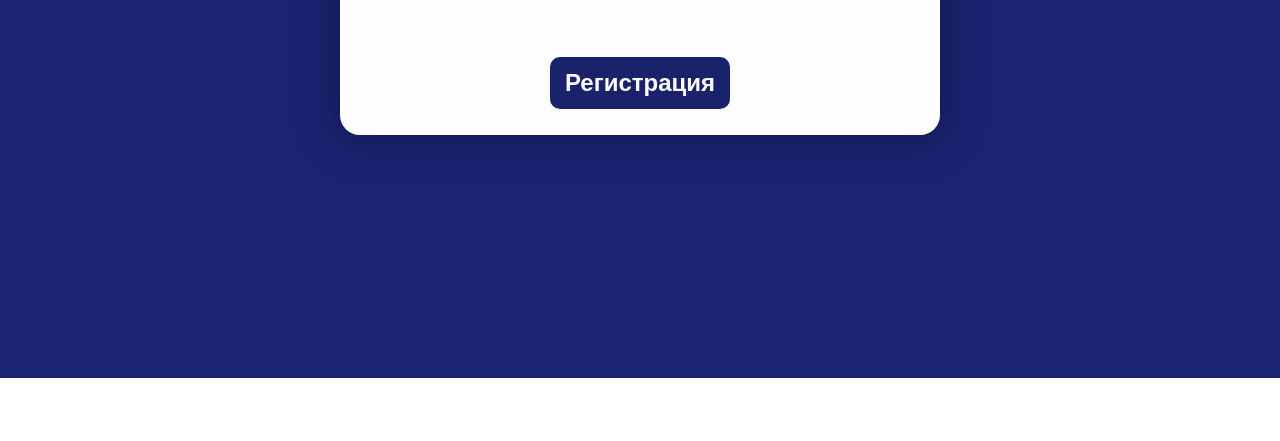
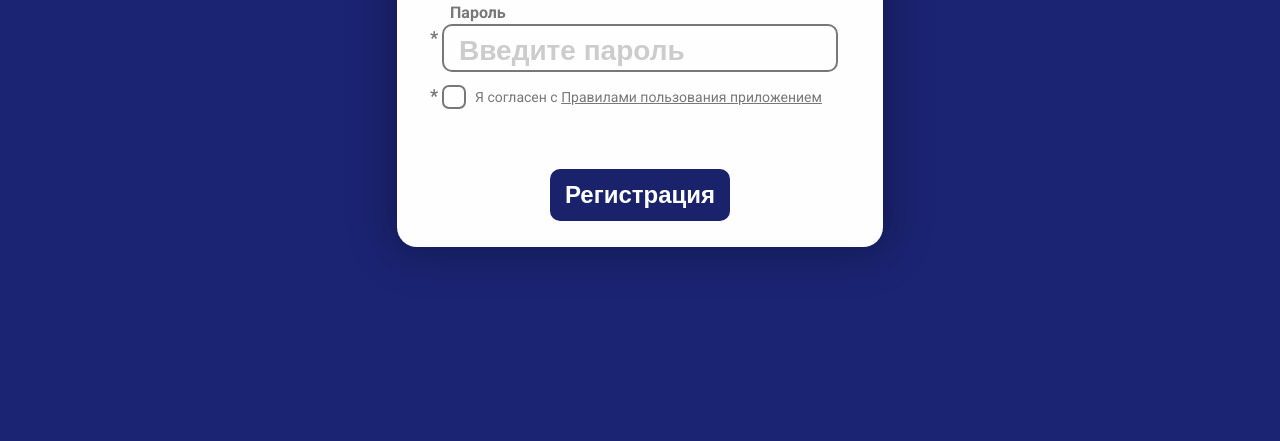
Before and after one commit to julia-popova-s/module-js, a plain HTML site: page index.html in a window 1280 px wide. Shown: the part 359-800 px from the top of the page. Drawn offline with Linux system fonts and the light colour scheme.

Commit message:
updated readme

```diff
--- a/scss/modules/_login.scss
+++ b/scss/modules/_login.scss
@@ -1,8 +1,12 @@
 .registration,
 .login {
+  display: flex;
+  align-items: center;
+  justify-content: center;
+
   background-color: $color-back;
-  padding-bottom: 243px;
-  padding-top: 82px;
+
+  height: 100vh;
 
   @media screen and (max-width:768px) {
     padding-top: 20px;
@@ -16,7 +20,6 @@
   border-radius: 20px;
   max-width: 600px;
   height: 412px;
-  margin: 0 auto;
   padding: 27px 45px 26px 45px;
   display: flex;
   flex-direction: column;
@@ -136,6 +139,7 @@
 
     &_pdg {
       padding-top: 3px;
+      margin-bottom: 10px;
     }
   }
 
@@ -184,7 +188,7 @@
 }
 
 .visible {
-  display: block;
+  display: flex;
 }
 
 .hidden {
```
Also changed, not shown: css/style.css, css/style.min.css, 3 other files.
